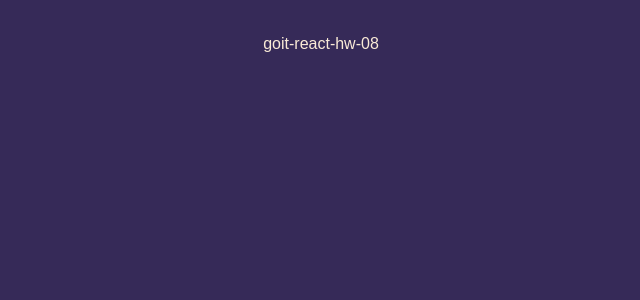
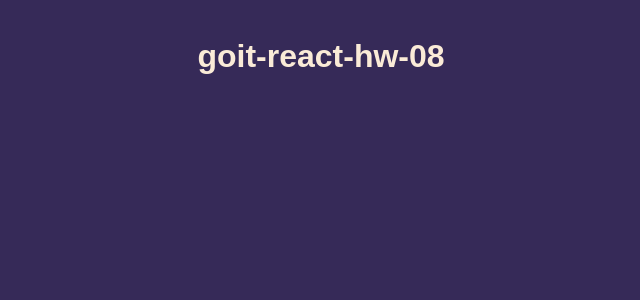
Before and after one commit to Andreyisenko/goit-react-hw-08, a React (Vite) app: page / in a window 1280 px wide. Shown: the top 300 px of the page, without its empty margins (319-959 px from the left). Built offline with nearby package versions, Linux system fonts and the light colour scheme.

Commit message:
add file-vercel

```diff
--- a/src/components/App.jsx
+++ b/src/components/App.jsx
@@ -4,7 +4,7 @@ function App() {
 
   return (
     <>
-      <p>goit-react-hw-08</p>
+      <h1>goit-react-hw-08</h1>
     </>
   )
 }
```
